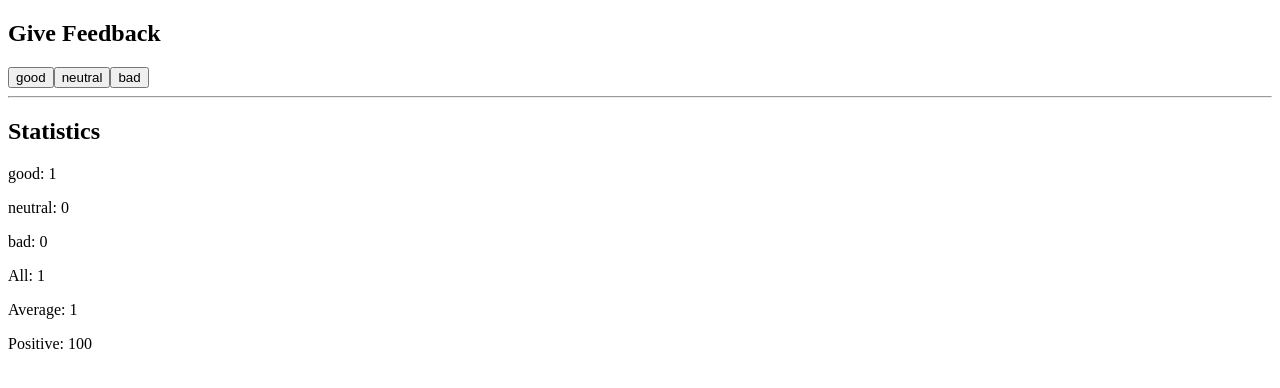
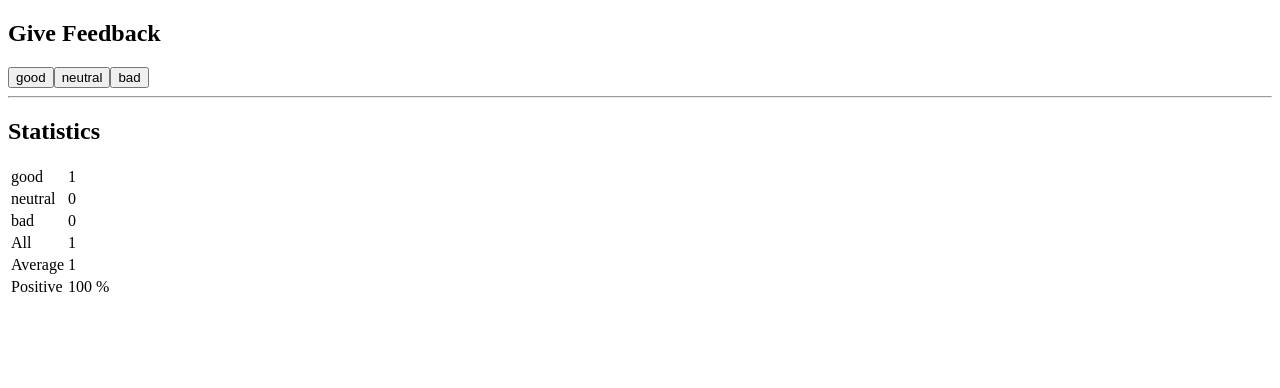
Before and after one commit to quemeraisc/fullstack_Helsinki, a React (Create React App) app in the folder part1/unicafe/: page / in a window 1280 px wide. Both pictures are taken after a click on the button "good". Shown: the top 388 px of the page. Built offline with nearby package versions, Linux system fonts and the light colour scheme.

Commit message:
1.11 unicafe step 6 implemented: tables for the stats

```diff
--- a/part1/unicafe/src/App.js
+++ b/part1/unicafe/src/App.js
@@ -18,54 +18,61 @@ const Stats = ({good,neutral,bad,total}) => {
           <h2>
             Statistics
           </h2>
+          <table>
           <StatisticLine title="good" stat={good} />
           <StatisticLine title="neutral" stat={neutral} />
           <StatisticLine title="bad" stat={bad} />
           <StatisticLine title="All" stat={total} />
           <StatisticLine title="Average" stat={(good - bad) / total} />
-          <StatisticLine title="Positive" stat={(good / total) * 100} />
+          <StatisticLine title="Positive" stat={(good / total) * 100} text="%"/>
+          </table>
       </div>
     )
 }
 
-const StatisticLine = ({title, stat}) => {
+const StatisticLine = ({title, stat, text}) => {
     return (
-      <div>
-          <p>
-              {title}: {stat}
-          </p>
-      </div>
+      <tr>
+          <td>
+              {title}
+          </td>
+          <td>
+              {stat} {text}
+          </td>
+      </tr>
     )
 }
 
-const AppButton = ({value, text, setValue, setTotal, value2, value3}) => {
-    return (
-        <button onClick={() => {
-            const updatedValue = value + 1
-            setValue(updatedValue);
-            setTotal(updatedValue+value3+value3);
-            }
-        }>
-            {text}
-        </button>
-    )
-}
-
-const Buttons  = ({good, neutral, bad, setGood, setTotal, setNeutral, setBad}) => {
+const Buttons = ({good, neutral, bad, setGood, setTotal, setNeutral, setBad}) => {
     return (
         <div>
           <h2>
             Give Feedback
           </h2>
-          <AppButton
-            value={good} text="good" setValue={setGood} setTotal={setTotal} value2={neutral} value3={bad}
-          />
-          <AppButton
-             value={neutral} text="neutral" setValue={setNeutral} setTotal={setTotal} value2={good} value3={bad}
-          />
-          <AppButton
-             value={bad} text="bad" setValue={setBad} setTotal={setTotal} value2={neutral} value3={good}
-          />
+          <button onClick={() => {
+              const updatedValue = good + 1
+              setGood(updatedValue);
+              setTotal(updatedValue+neutral+bad);
+              }
+          }>
+              good
+          </button>
+          <button onClick={() => {
+              const updatedValue = neutral + 1
+              setNeutral(updatedValue);
+              setTotal(good+updatedValue+bad);
+              }
+          }>
+              neutral
+          </button>
+          <button onClick={() => {
+              const updatedValue = bad + 1
+              setBad(updatedValue);
+              setTotal(good+neutral+updatedValue);
+              }
+          }>
+              bad
+          </button>
         </div>
     )
 }
```
